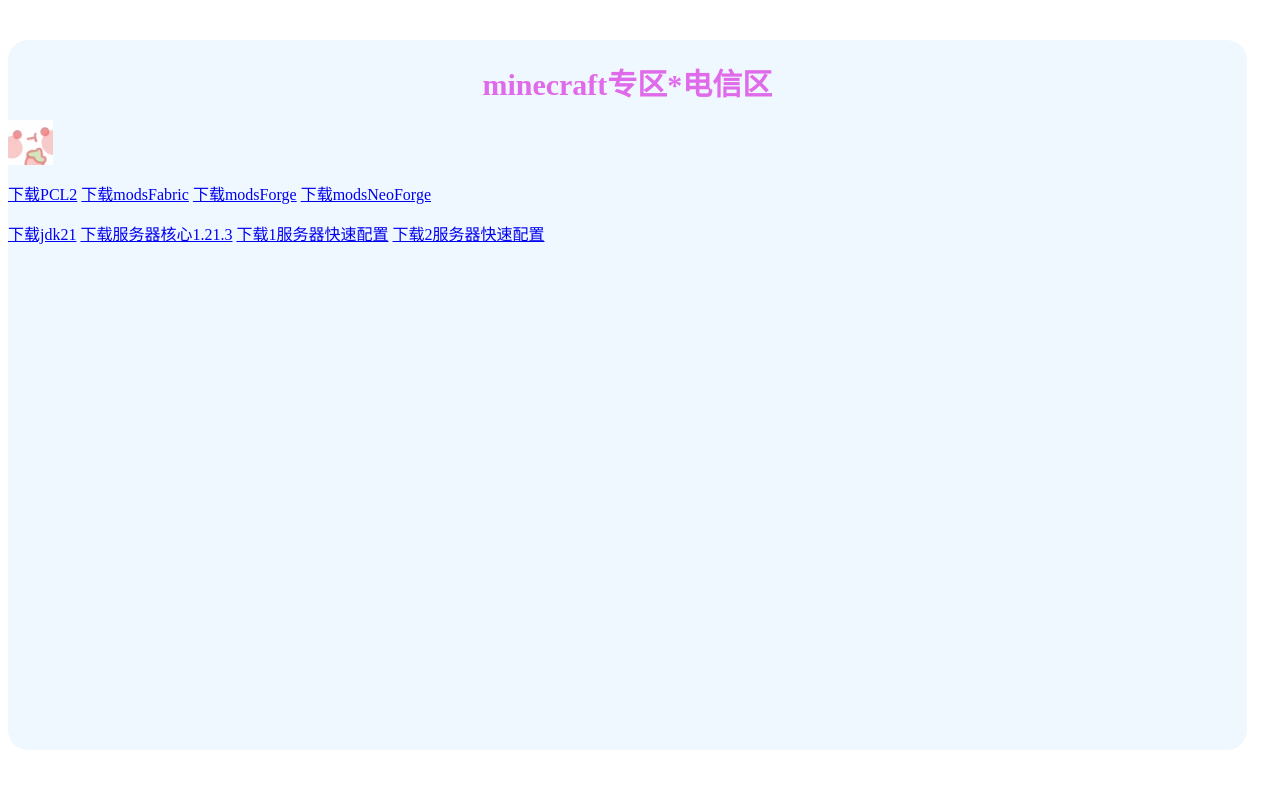
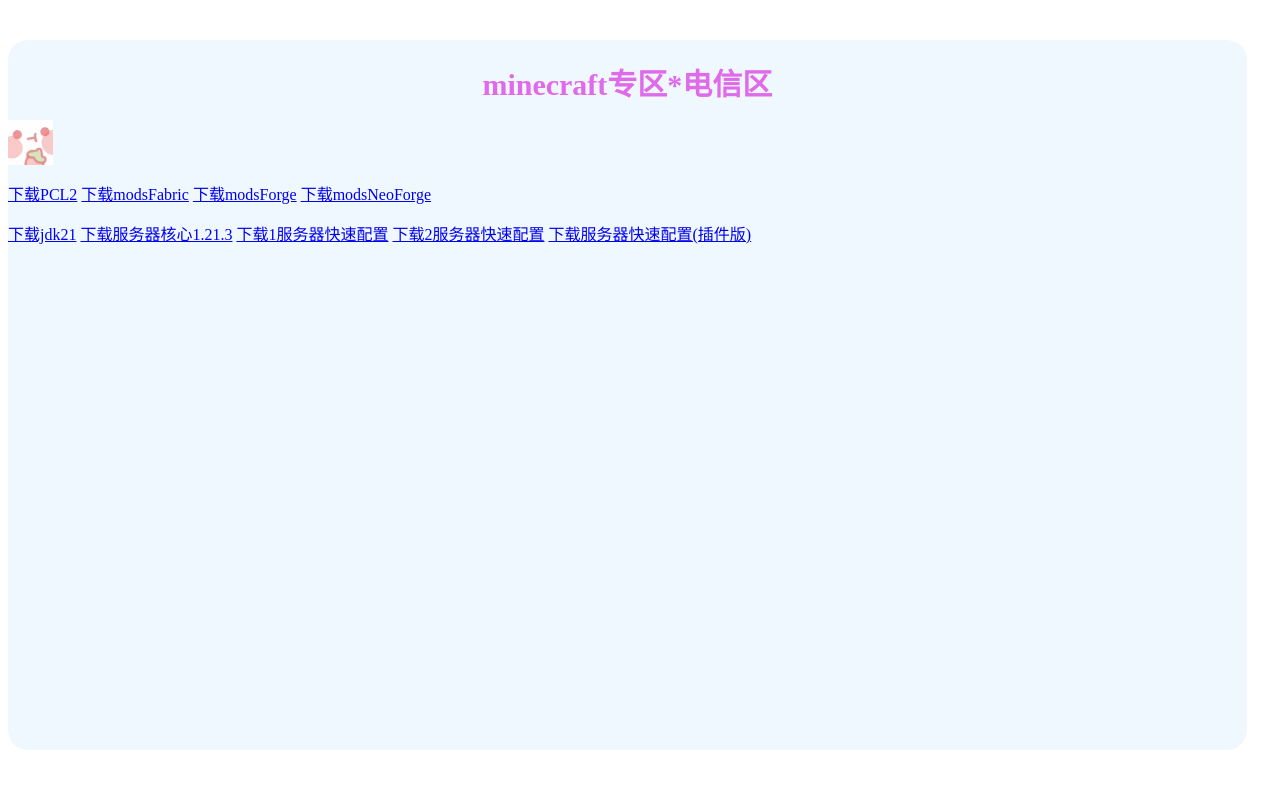
Before and after one commit to qyxwcnm/s, a plain HTML site: page 0/index.html in a window 1280 px wide. Drawn offline with Linux system fonts and the light colour scheme.

Commit message:
Update index.html
Signed-off-by: qyxwcnm <482154817@qq.com>

```diff
--- a/0/index.html
+++ b/0/index.html
@@ -22,6 +22,7 @@
         <a href="https://api.leavesmc.org/v2/projects/leaves/versions/1.21.3/builds/90/downloads/leaves-1.21.3.jar">下载服务器核心1.21.3</a>
         <a href="https://www.hostize.com/zh/v/TVsnib7oRt">下载1服务器快速配置</a>
         <a href="https://qyxwcnm.github.io/s/0/1.21.1.zip">下载2服务器快速配置</a>
+        <a href="https://www.hostize.com/zh/v/SdzcB0v43j">下载服务器快速配置(插件版)</a>
       </p>
     </p>
   </div>
```
